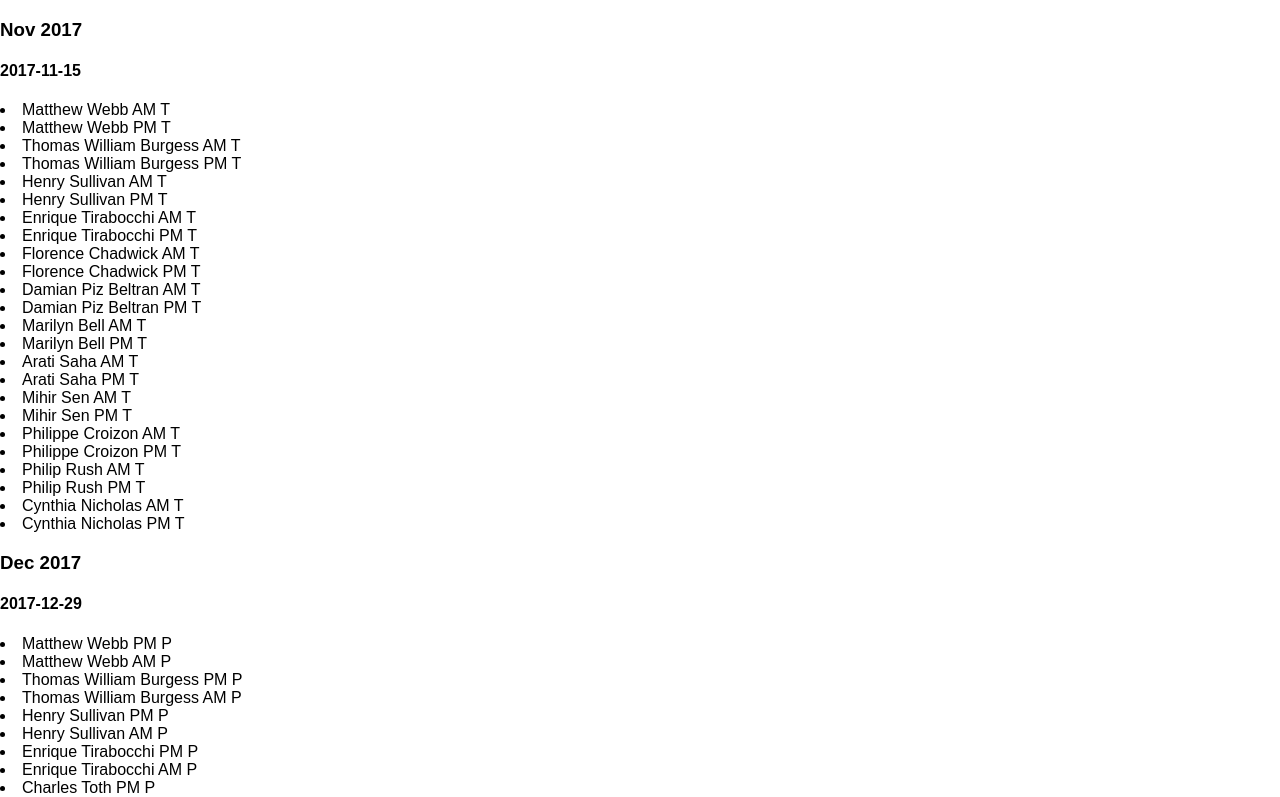
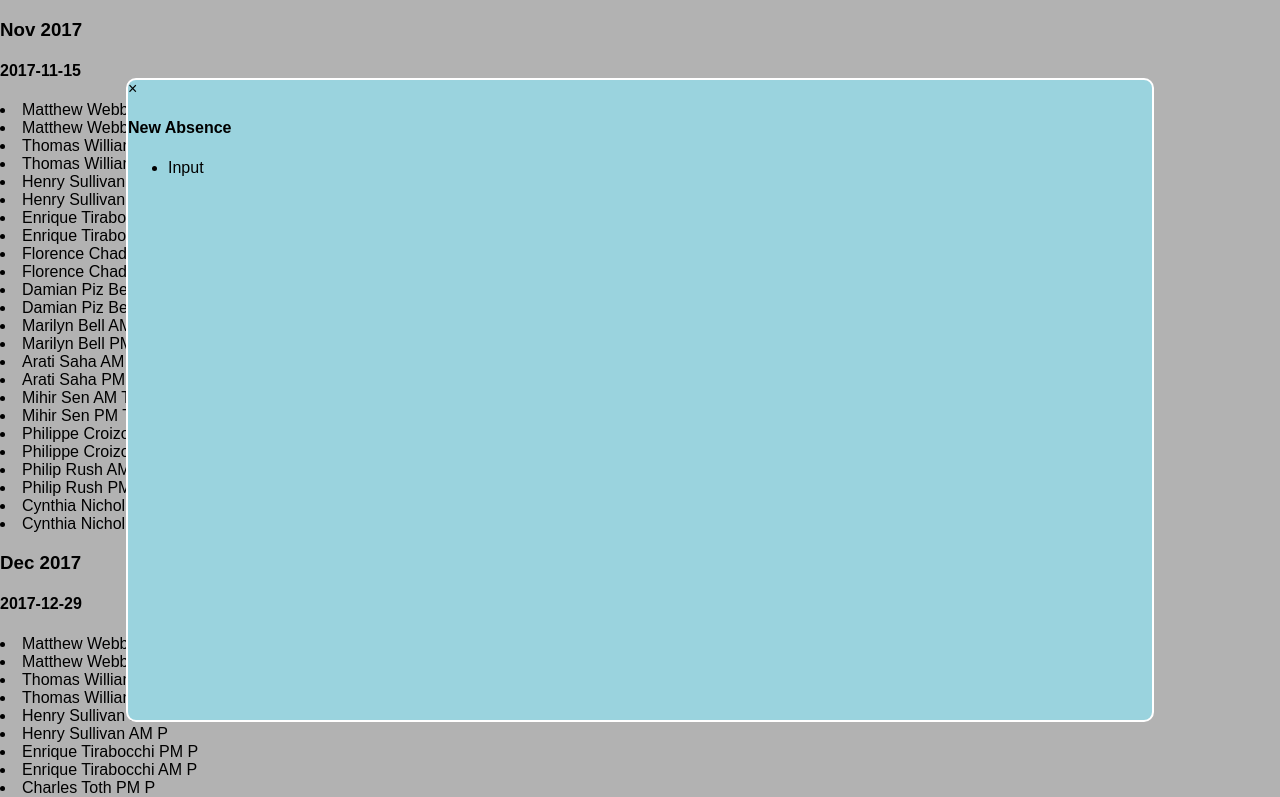
Before and after one commit to CJHunter91/absentee_manager, a React (Create React App) app: page / in a window 1280 px wide. Shown: the top 797 px of the page. Built offline with nearby package versions, Linux system fonts and the light colour scheme.

Commit message:
adds basic modal for user input

```diff
--- /dev/null
+++ b/src/components/UserInput.jsx
@@ -0,0 +1,68 @@
+import React, {Component} from 'react';
+
+class UserInput extends Component{
+
+render(){
+
+  if (this.props.isOpen === false)
+     return null
+
+ let modalStyle = {
+   position: 'absolute',
+   top: '50%',
+   left: '50%',
+   height: '80%',
+   width: '80%',
+   transform: 'translate(-50%, -50%)',
+   zIndex: '9999',
+   background: '#9ad3de',
+   borderRadius: '10px',
+   border: 'solid white 2px'
+ }
+
+ if (this.props.style) {
+   for (let key in this.props.style) {
+     modalStyle[key] = this.props.style[key]
+   }
+ }
+
+ let backdropStyle = {
+   position: 'absolute',
+   width: '100%',
+   height: '100%',
+   top: '0px',
+   left: '0px',
+   zIndex: '9998',
+   background: 'rgba(0, 0, 0, 0.3)'
+ }
+
+ if (this.props.backdropStyle) {
+   for (let key in this.props.backdropStyle) {
+     backdropStyle[key] = this.props.backdropStyle[key]
+   }
+ }
+
+ return(
+
+  <article >
+    <section id="user-input" className="modal-content" style={modalStyle}>
+    <span id="close" onClick={this.props.closeModal} className="close">&times;</span>
+    <h4>New Absence</h4>
+      <ul>
+      <li>Input</li>
+      </ul>
+    </section>
+    <div style={backdropStyle} onClick={e => this.close(e)}/>
+  </article>
+  )
+}
+close(e) {
+ e.preventDefault()
+
+ if (this.props.closeModal) {
+   this.props.closeModal()
+ }
+}
+}
+
+export default UserInput;
--- a/src/containers/Agenda.jsx
+++ b/src/containers/Agenda.jsx
@@ -1,5 +1,6 @@
 import React, { Component } from 'react';
 import DateView from '../components/MonthView';
+import UserInput from '../components/UserInput';
 import moment from 'moment';
 import data from '../db/samplejson.json'
 
@@ -8,9 +9,12 @@ class Agenda extends Component{
 	constructor(props){
 		super(props);
 		this.state = {
-			today: this.getTodaysDate()
+			today: this.getTodaysDate(),
+			isModalOpen: true
 		}
+
 		this.getAbsenteeDates = this.getAbsenteeDates.bind(this);
+		this.closeModal = this.closeModal.bind(this);
 	}
 
 	componentDidMount(){
@@ -69,10 +73,19 @@ class Agenda extends Component{
 		return(monthArray)
 	}
 
+	openModal() {
+      this.setState({ isModalOpen: true })
+    }
+
+    closeModal() {
+      this.setState({ isModalOpen: false })
+    }
+
 	render(){
 		return(
 			<section id="agenda">
 				{this.renderThreeMonths()}
+				<UserInput isOpen={this.state.isModalOpen} closeModal={this.closeModal}/>
 			</section>
 			)
 	}
```
